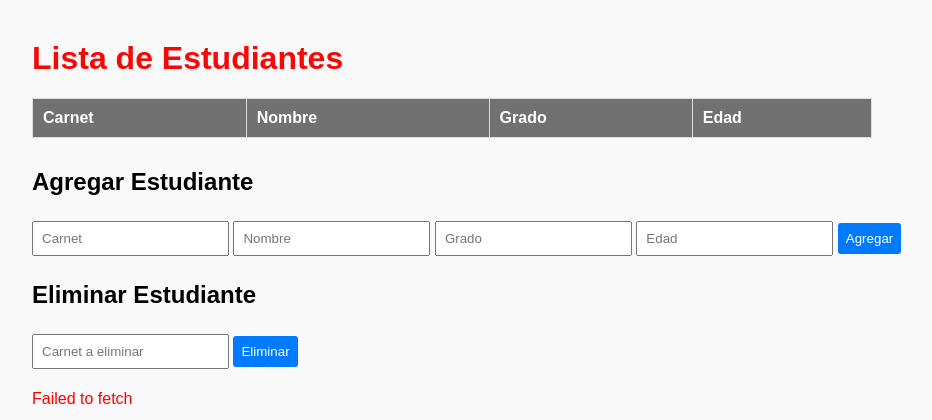
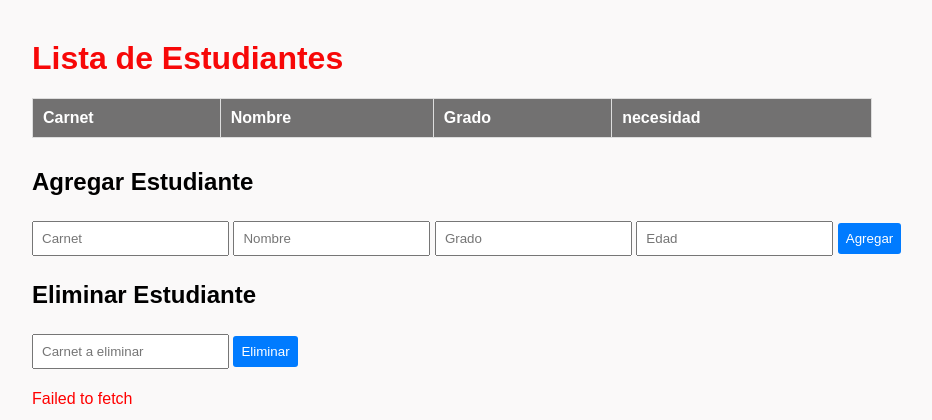
Before and after one commit to angelfranci21-a11y/mi-primer-api, a FastAPI app: page / in a window 1280 px wide. Shown: the top 420 px of the page, without its empty margins (8-940 px from the left). Run offline with FastAPI, Linux system fonts and the light colour scheme; data that the repository does not hold is empty.

Commit message:
index.html

```diff
--- a/mi_api/app/templates/index.html
+++ b/mi_api/app/templates/index.html
@@ -53,7 +53,7 @@
                 <th>Carnet</th>
                 <th>Nombre</th>
                 <th>Grado</th>
-                <th>Edad</th>
+                <th>necesidad</th>
             </tr>
         </thead>
         <tbody>
```
